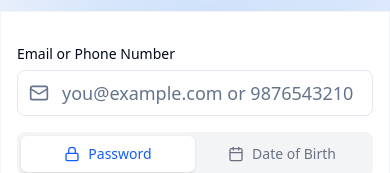
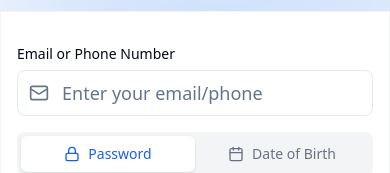
Before and after one commit to instituteofexcellence2022-code/bookmylib, a Next.js app: page /student/login in a window 390 px wide. Shown: the part 250-423 px from the top of the page. Built offline with nearby package versions, Linux system fonts and the light colour scheme; no server answers; what prettier would draw is missing.

Commit message:
Update student login placeholder to 'Enter your email/phone'

```diff
--- a/src/app/student/login/page.tsx
+++ b/src/app/student/login/page.tsx
@@ -102,7 +102,7 @@ export default function StudentLoginPage() {
                             required
                             value={formData.identifier}
                             onChange={(e) => setFormData(prev => ({ ...prev, identifier: e.target.value }))}
-                            placeholder="you@example.com or 9876543210"
+                            placeholder="Enter your email/phone"
                         />
 
                         <div className="flex p-1 bg-gray-100 dark:bg-gray-800 rounded-lg">
```
